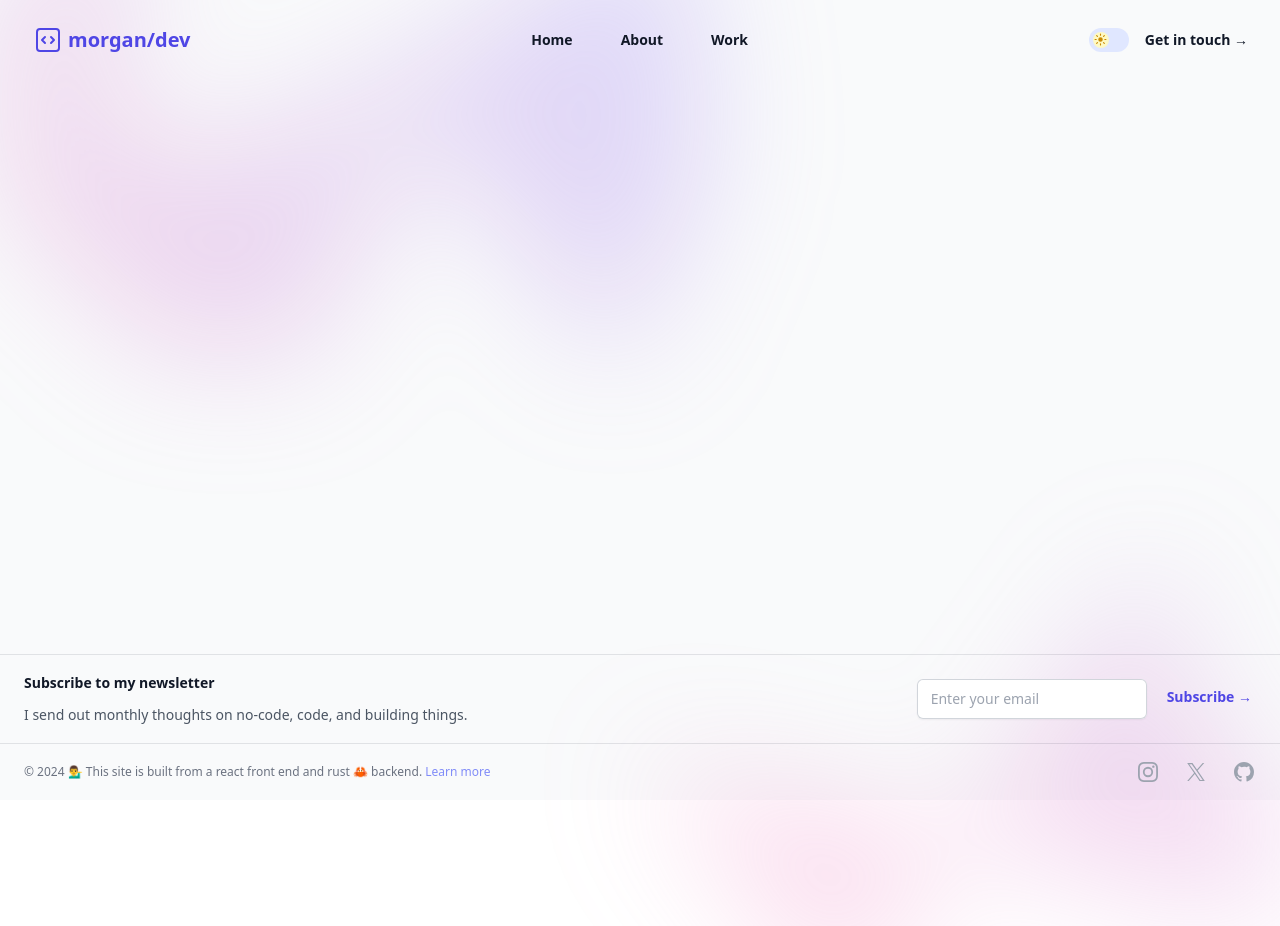
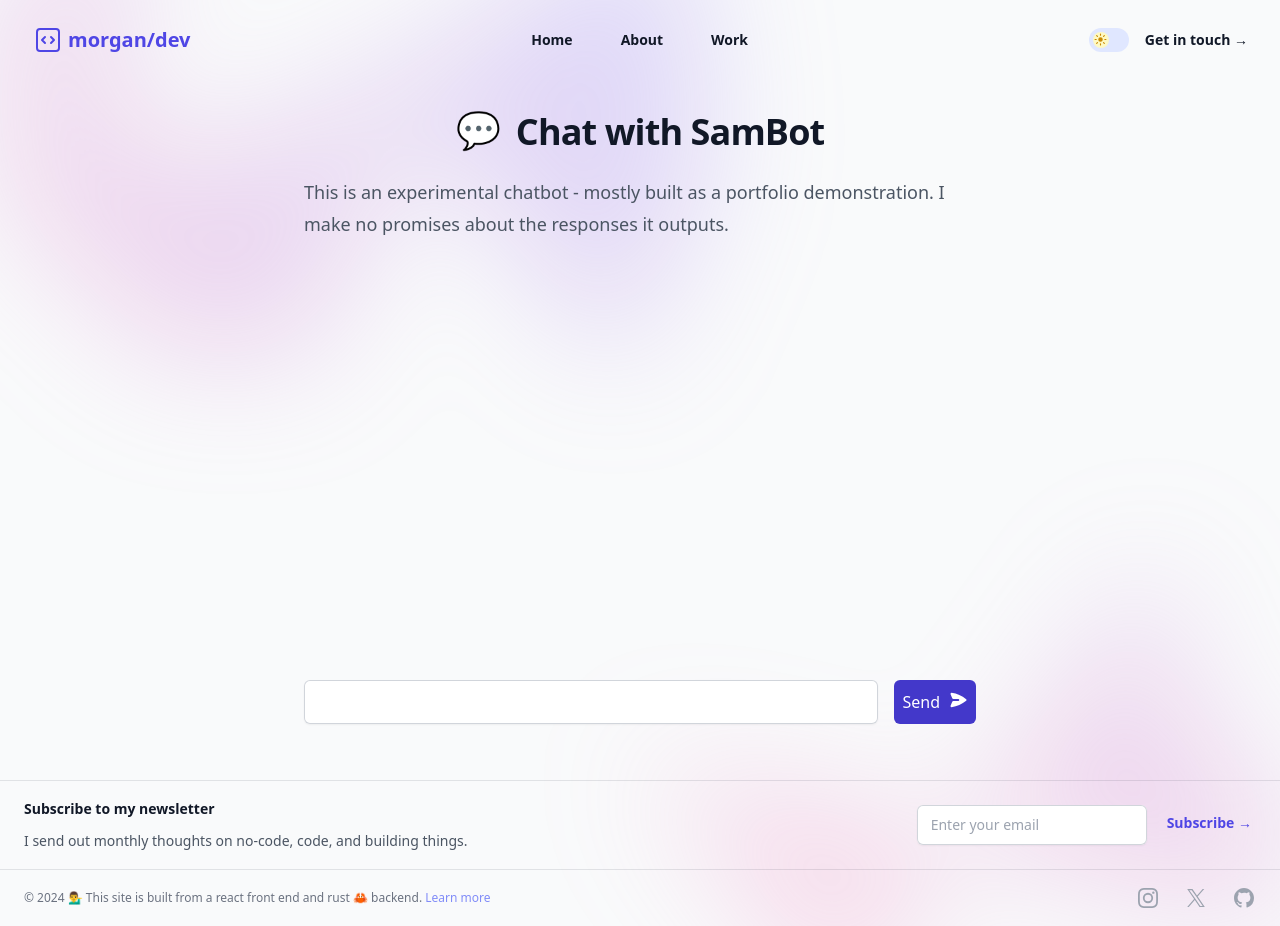
Before and after one commit to sammorgandev/morgan-dev-react-rebuild, a React (Create React App) app: page /chat in a window 1280 px wide. Before the commit the page ends 800 px from the top, so only its background shows below. Built offline with nearby package versions, Linux system fonts and the light colour scheme.

Commit message:
add chatbot

```diff
--- a/package.json
+++ b/package.json
@@ -13,11 +13,14 @@
 		"@types/node": "^16.18.97",
 		"@types/react": "^18.3.2",
 		"@types/react-dom": "^18.3.0",
+		"axios": "^1.7.2",
 		"loops": "^2.0.0",
 		"react": "^18.3.1",
 		"react-dom": "^18.3.1",
+		"react-markdown": "^9.0.1",
 		"react-router-dom": "^6.23.1",
 		"react-scripts": "5.0.1",
+		"react-syntax-highlighter": "^15.5.0",
 		"react-toastify": "^10.0.5",
 		"react-youtube": "^10.1.0",
 		"typescript": "^4.9.5",
@@ -49,6 +52,7 @@
 	},
 	"devDependencies": {
 		"@babel/plugin-proposal-private-property-in-object": "^7.21.11",
+		"@types/react-syntax-highlighter": "^15.5.13",
 		"autoprefixer": "^10.4.19",
 		"postcss": "^8.4.38",
 		"tailwindcss": "^3.4.3"
--- a/src/App.tsx
+++ b/src/App.tsx
@@ -14,6 +14,7 @@ import WorkUI from "./pages/Work";
 import WorkPost from "./pages/WorkPost";
 import { ThemeProvider } from "./components/ThemeProvider";
 import Admin from "./pages/Admin";
+import Chat from "./pages/Chat";
 
 function App() {
 	return (
@@ -42,6 +43,7 @@ function RoutesWithLayout() {
 				<Route path="/work/tags/:tag" element={<WorkUI />} />
 				<Route path="/work/categories/:category/:slug" element={<WorkPost />} />
 				<Route path="/contact" element={<Contact />} />
+				<Route path="/chat" element={<Chat />} />
 			</Routes>
 		</Layout>
 	) : (
--- /dev/null
+++ b/src/components/CodeBlock.tsx
@@ -0,0 +1,30 @@
+import React, { PureComponent } from "react";
+import PropTypes from "prop-types";
+import { Prism as SyntaxHighlighter } from "react-syntax-highlighter";
+import { atomDark } from "react-syntax-highlighter/dist/esm/styles/prism";
+
+interface CodeBlockProps {
+	children: React.ReactNode;
+	language?: string;
+}
+class CodeBlock extends PureComponent<CodeBlockProps> {
+	static propTypes = {
+		children: PropTypes.node,
+		language: PropTypes.string,
+	};
+
+	static defaultProps = {
+		language: null,
+	};
+
+	render() {
+		const { language, children } = this.props;
+		return (
+			<SyntaxHighlighter language={language} style={atomDark}>
+				{children as string}
+			</SyntaxHighlighter>
+		);
+	}
+}
+
+export default CodeBlock;
--- /dev/null
+++ b/src/pages/Chat.tsx
@@ -0,0 +1,265 @@
+import React, { useRef, useEffect, useState } from "react";
+import ReactMarkdown from "react-markdown";
+import {
+	PaperAirplaneIcon,
+	UserIcon,
+	SparklesIcon,
+} from "@heroicons/react/16/solid";
+import CodeBlock from "../components/CodeBlock";
+
+type Message = {
+	text: string;
+	streaming: boolean;
+};
+
+export default function Chat() {
+	const [prompt, setPrompt] = useState<string>("");
+	const [rawText, setRawText] = useState<string>("");
+	const [streamUrl, setStreamUrl] = useState<string>("");
+	const [messages, setMessages] = useState<Message[]>([]);
+	//@TODO - Add state for isAuthorized and token
+	const [isAuthorized, setIsAuthorized] = useState<boolean>(false);
+	const [token, setToken] = useState<string>("");
+
+	//handleSubmit function to send a POST request to the server with the prompt and prompt_template
+	const handleSubmit = async (event: React.FormEvent<HTMLFormElement>) => {
+		event.preventDefault();
+		fetch(`${process.env.REACT_APP_API_URL}/login`, {
+			method: "POST",
+			headers: {
+				"Content-Type": "application/json",
+			},
+			body: JSON.stringify({
+				username: process.env.REACT_APP_API_CLIENT_USERNAME,
+				password: process.env.REACT_APP_API_CLIENT_KEY,
+			}),
+		})
+			.then((response) => {
+				if (!response.ok) {
+					throw new Error(
+						"There was an error getting your token. Please try again."
+					);
+				}
+				return response.json();
+			})
+			.then((data) => {
+				setToken(data.token);
+				console.log(data.token);
+				return data.token;
+			})
+			.then((token) => {
+				return fetch(`${process.env.REACT_APP_API_URL}/chat`, {
+					method: "POST",
+					headers: {
+						"Content-Type": "application/json",
+						Authorization: `Bearer ${token}`,
+					},
+					body: JSON.stringify({
+						stream: true,
+						input: {
+							prompt: prompt,
+							prompt_template:
+								"<|begin_of_text|><|start_header_id|>system<|end_header_id|>\n\nYou are a helpful assistant<|eot_id|><|start_header_id|>user<|end_header_id|>\n\n{prompt}<|eot_id|><|start_header_id|>assistant<|end_header_id|>\n\n",
+						},
+					}),
+				});
+			})
+			.then((response) => {
+				if (!response.ok) {
+					throw new Error("There was an error with the api. Please try again.");
+				}
+				return response.json();
+			})
+			.then((data) => {
+				setMessages((prevMessages) => [
+					...prevMessages,
+					{ text: prompt, streaming: true },
+				]);
+				console.log(messages);
+				setIsAuthorized(true);
+				setPrompt("");
+				setStreamUrl(data);
+			})
+			.catch((error) => {
+				alert(error.message);
+			});
+		// OLD AXIOS CODE - DEPRECATED
+		//		const response = await axios.post(
+		//			"http://localhost:8080/chat",
+		//			{
+		//				stream: true,
+		//				input: {
+		//					prompt: prompt,
+		//					prompt_template:
+		//						"<|begin_of_text|><|start_header_id|>system<|end_header_id|>\n\nYou are a helpful assistant<|eot_id|><|start_header_id|>user<|end_header_id|>\n\n{prompt}<|eot_id|><|start_header_id|>assistant<|end_header_id|>\n\n",
+		//				},
+		//			},
+		//			{
+		//				headers: {
+		//					Authorization:
+		//						"Bearer eyJ0eXAiOiJKV1QiLCJhbGciOiJIUzI1NiJ9.eyJzdWIiOiJzdXBhYmFzZSIsImV4cCI6MTcxNzU0ODU4Mn0.4nK1MHFtxmlVPZkDGNSEQG45irWFQ_c1lN6fNPupaEA",
+		//				},
+		//			}
+		//		);
+		//      setStreamUrl(response.data);
+		//      setMessages((prevMessages) => [
+		//      	...prevMessages,
+		//      	{ text: prompt, streaming: true },
+		//      ]);
+		//      console.log(messages);
+
+		//      setPrompt("");
+	};
+	const messagesRef = useRef<Message[] | undefined>();
+	messagesRef.current = messages || [];
+	const rawTextRef = useRef<string | undefined>();
+	rawTextRef.current = rawText;
+
+	//useEffect to update the ReactMarkdown component with EventSource data and handle errors
+	useEffect(() => {
+		if (!streamUrl) {
+			return;
+		}
+
+		let eventSource = new EventSource(streamUrl);
+
+		eventSource.addEventListener("output", (evt) => {
+			setRawText((prevText) => prevText + evt.data);
+		});
+		eventSource.addEventListener("done", (evt) => {
+			console.log("stream is complete");
+			const currentRawText = rawTextRef.current;
+			setRawText("");
+
+			setMessages((prevMessages) => [
+				...prevMessages,
+				{ text: currentRawText ?? "", streaming: false },
+			]);
+
+			eventSource.close();
+		});
+		eventSource.onopen = (event) => {
+			console.log("Connection to server opened");
+		};
+
+		eventSource.onerror = (event) => {
+			if (eventSource.readyState === EventSource.CLOSED) {
+				console.log("Connection was closed by the server");
+			} else {
+				console.error("An error occurred:", event);
+			}
+		};
+
+		// Remember to close the connection when the component unmounts
+		return () => {
+			eventSource.close();
+		};
+	}, [streamUrl]);
+
+	//DEBUG useEffect to log messages to the console
+	useEffect(() => {
+		if (messages.length === 0) {
+			return;
+		} else {
+			console.log(messages);
+		}
+	}, [messages]);
+	//END DEBUG
+
+	return (
+		<div className="max-w-2xl flex-col justify-between">
+			<div>
+				<div className="mx-auto max-w-2xl text-center">
+					<h2 className="text-3xl font-bold tracking-tight text-gray-900 sm:text-4xl dark:text-slate-100">
+						<div className="flex justify-start lg:justify-center gap-4">
+							<div className="-mt-0.5">💬</div> Chat with SamBot
+						</div>{" "}
+					</h2>
+
+					<p className="text-left mt-6 text-lg leading-8 text-gray-600 dark:text-slate-300">
+						This is an experimental chatbot - mostly built as a portfolio
+						demonstration. I make no promises about the responses it outputs.
+					</p>
+				</div>
+				<div className="flex min-h-96 flex-col justify-start gap-4 mt-4">
+					{messages.map((message, index) => (
+						<div
+							key={index}
+							className={`p-4 flex gap-2 items-center rounded-xl ${
+								message.streaming
+									? "text-indigo-600 text-right bg-indigo-50 justify-end"
+									: "text-black text-left bg-gray-100"
+							}`}>
+							<div className="flex items-start gap-4">
+								<div className="bg-gray-200 p-2 rounded-full">
+									{message.streaming ? (
+										<UserIcon className="h-8 w-8 flex-shrink-0" />
+									) : (
+										<SparklesIcon className="h-8 w-8 flex-shrink-0" />
+									)}
+								</div>
+
+								<ReactMarkdown
+									className={`self-center${
+										message.streaming && " order-first"
+									}`}
+									children={message.text}
+									components={{
+										p: ({ node, children, ...props }) => (
+											<div {...props}>{children}</div>
+										),
+										code: ({ node, className, children, ref, ...props }) => {
+											return (
+												<CodeBlock
+													language="javascript"
+													children={children}
+													{...props}
+												/>
+											);
+										},
+									}}
+								/>
+							</div>
+						</div>
+					))}
+					{rawText && (
+						<div className="p-4 rounded-xl text-black text-left bg-gray-100">
+							<ReactMarkdown
+								children={rawText}
+								components={{
+									code: ({ node, className, children, ref, ...props }) => {
+										return (
+											<CodeBlock
+												language="javascript"
+												children={children}
+												{...props}
+											/>
+										);
+									},
+								}}
+							/>
+						</div>
+					)}
+				</div>
+			</div>
+			<div className="mt-10">
+				<form onSubmit={handleSubmit}>
+					<div className="flex">
+						<input
+							type="text"
+							value={prompt}
+							className="block w-full rounded-md border-0 dark:bg-white/5 px-3.5 py-2 text-gray-900 dark:text-white shadow-sm ring-1 ring-inset ring-gray-300 dark:ring-white/10 placeholder:text-gray-400 focus:ring-2 focus:ring-inset focus:ring-indigo-600 dark:focus:ring-indigo-500 sm:text-sm sm:leading-6"
+							onChange={(e) => setPrompt(e.target.value)}
+						/>
+						<div className="flex ml-4 gap-2 bg-indigo-700 text-white p-2 rounded-md">
+							<button type="submit" className="">
+								Send
+							</button>
+							<PaperAirplaneIcon className="h-5 w-5 mt-0.5" />
+						</div>
+					</div>
+				</form>
+			</div>
+		</div>
+	);
+}
```
Also changed, not shown: 1 other file (tests, documents, lock files or other folders).
